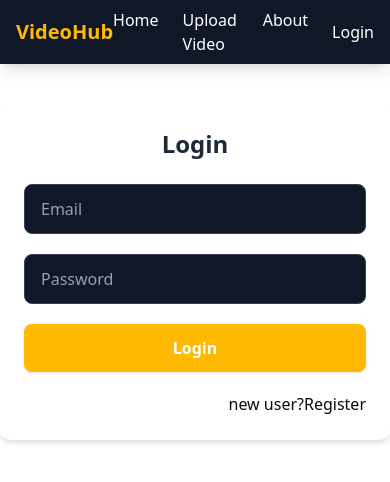
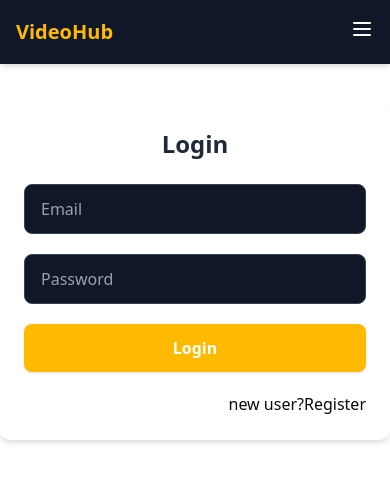
Before and after one commit to codewithnickkk/videoHub_nextjs, a Next.js app: page /login in a window 390 px wide. Shown: the top 482 px of the page. Built offline with nearby package versions, Linux system fonts and the light colour scheme; no server answers; what @imagekit/next would draw is missing.

Commit message:
Your meaningful commit message

```diff
--- a/app/api/auth/[...nextauth]/route.ts
+++ b/app/api/auth/[...nextauth]/route.ts
@@ -1,6 +1,8 @@
+import NextAuth from "next-auth";
 import { authOptions } from "../../../../lib/auth";
-import NextAuth from "next-auth";
 
-const handler = NextAuth(authOptions);
+// add trustHost in a type-safe way
+const handler = NextAuth({ ...authOptions });
+(handler as any).trustHost = true;
 
 export { handler as GET, handler as POST };
--- a/app/components/navbar.tsx
+++ b/app/components/navbar.tsx
@@ -1,31 +1,119 @@
+// "use client";
+
+// import { useSession, signIn, signOut } from "next-auth/react";
+// import Link from "next/link";
+// import Providers from "./providers";
+
+// export function Navbar() {
+//   const { data: session, status } = useSession();
+
+//   const handleAuthClick = () => {
+//     if (session) {
+//       signOut();
+//     } else {
+//       signIn(); // Optional: pass signIn("credentials") if using credentials
+//     }
+//   };
+
+//   return (
+//     <nav className="bg-gray-900 text-white shadow-lg">
+//       <div className="max-w-7xl mx-auto px-4 sm:px-6 lg:px-8">
+//         <div className="flex justify-between items-center h-16">
+//           {/* Logo */}
+//           <div className="flex-shrink-0 text-xl font-bold text-amber-400">
+//             VideoHub
+//           </div>
+
+//           {/* Navigation Links */}
+//           <div className="flex space-x-6">
+//             <Link href="/" className="hover:text-amber-300 transition-colors">
+//               Home
+//             </Link>
+//             <Link
+//               href="/upload"
+//               className="hover:text-amber-300 transition-colors"
+//             >
+//               Upload Video
+//             </Link>
+//             <Link
+//               href="/about"
+//               className="hover:text-amber-300 transition-colors"
+//             >
+//               About
+//             </Link>
+
+//             {/* Conditional Auth Button */}
+//             <button
+//               onClick={handleAuthClick}
+//               className="hover:text-amber-300 transition-colors"
+//             >
+//               {status === "loading" ? "..." : session ? "Logout" : "Login"}
+//             </button>
+//           </div>
+//         </div>
+//       </div>
+//     </nav>
+//   );
+// }
+
 "use client";
 
 import { useSession, signIn, signOut } from "next-auth/react";
 import Link from "next/link";
-import Providers from "./providers";
+import { useState } from "react";
 
 export function Navbar() {
   const { data: session, status } = useSession();
+  const [isOpen, setIsOpen] = useState(false);
 
   const handleAuthClick = () => {
     if (session) {
       signOut();
     } else {
-      signIn(); // Optional: pass signIn("credentials") if using credentials
+      signIn();
     }
   };
 
   return (
-    <nav className="bg-gray-900 text-white shadow-lg">
+    <nav className="bg-gray-900 text-white shadow-md">
       <div className="max-w-7xl mx-auto px-4 sm:px-6 lg:px-8">
         <div className="flex justify-between items-center h-16">
           {/* Logo */}
-          <div className="flex-shrink-0 text-xl font-bold text-amber-400">
-            VideoHub
+          <div className="text-xl font-bold text-amber-400">VideoHub</div>
+
+          {/* Mobile menu button */}
+          <div className="md:hidden">
+            <button
+              onClick={() => setIsOpen(!isOpen)}
+              className="text-white focus:outline-none"
+            >
+              <svg
+                className="w-6 h-6"
+                fill="none"
+                stroke="currentColor"
+                viewBox="0 0 24 24"
+              >
+                {isOpen ? (
+                  <path
+                    strokeLinecap="round"
+                    strokeLinejoin="round"
+                    strokeWidth={2}
+                    d="M6 18L18 6M6 6l12 12"
+                  />
+                ) : (
+                  <path
+                    strokeLinecap="round"
+                    strokeLinejoin="round"
+                    strokeWidth={2}
+                    d="M4 6h16M4 12h16M4 18h16"
+                  />
+                )}
+              </svg>
+            </button>
           </div>
 
-          {/* Navigation Links */}
-          <div className="flex space-x-6">
+          {/* Desktop menu */}
+          <div className="hidden md:flex space-x-6">
             <Link href="/" className="hover:text-amber-300 transition-colors">
               Home
             </Link>
@@ -41,8 +129,6 @@ export function Navbar() {
             >
               About
             </Link>
-
-            {/* Conditional Auth Button */}
             <button
               onClick={handleAuthClick}
               className="hover:text-amber-300 transition-colors"
@@ -52,6 +138,27 @@ export function Navbar() {
           </div>
         </div>
       </div>
+
+      {/* Mobile dropdown menu */}
+      {isOpen && (
+        <div className="md:hidden px-4 pb-4 space-y-2">
+          <Link href="/" className="block hover:text-amber-300">
+            Home
+          </Link>
+          <Link href="/upload" className="block hover:text-amber-300">
+            Upload Video
+          </Link>
+          <Link href="/about" className="block hover:text-amber-300">
+            About
+          </Link>
+          <button
+            onClick={handleAuthClick}
+            className="block hover:text-amber-300"
+          >
+            {status === "loading" ? "..." : session ? "Logout" : "Login"}
+          </button>
+        </div>
+      )}
     </nav>
   );
 }
--- a/app/upload/page.tsx
+++ b/app/upload/page.tsx
@@ -1,12 +1,33 @@
 // app/upload/page.tsx (Server Component)
+"use client";
 import { getServerSession } from "next-auth";
 import { authOptions } from "@/lib/auth"; // Adjust this path
 import { redirect } from "next/navigation";
 import UploadVideo from "../components/uploadvideo"; // Adjust path
 
-export default async function UploadPage() {
-  const session = await getServerSession(authOptions);
 
+import { useSession } from "next-auth/react";
+import { useRouter } from "next/navigation";
+import { useEffect } from "react";
+
+export default function UploadPage() {
+  const { data: session, status } = useSession();
+  const router = useRouter();
+
+  useEffect(() => {
+    // Avoid redirecting until session is known
+    if (status === "loading") return;
+
+    if (status === "unauthenticated") {
+      router.push("/api/auth/signin?callbackUrl=/upload");
+    }
+  }, [status]);
+
+  if (status === "loading") {
+    return <p className="text-center mt-10">Checking session...</p>;
+  }
+
+  if (!session) return null; // Prevent rendering until session is ready
   if (!session) {
     redirect("/login");
   }
--- a/lib/auth.ts
+++ b/lib/auth.ts
@@ -14,6 +14,7 @@ export const authOptions: NextAuthOptions={
                 email: {label:"email", type:"text"},
                 password: {label:"password", type:"password"}
             },
+
             async authorize(credentials){//authenticating if registered or not and authorized user is given access
                 if(!credentials?.email || !credentials.password){//checks if both fields are present
                     throw new Error("Missing Email or Password")
@@ -43,6 +44,7 @@ export const authOptions: NextAuthOptions={
             }
         })
     ],
+     // Important for Vercel
     callbacks:{//callback returns sessions=> which either can be stored in database or jwt (json web tokens=>client side)
         //we are using jwt
         async jwt({token, user}){
```
